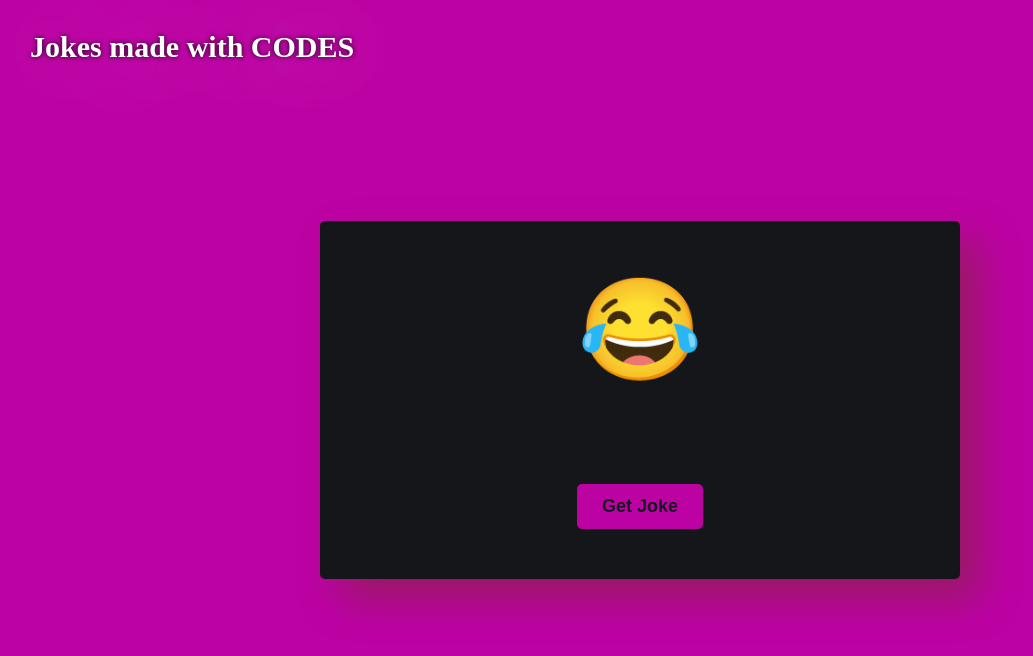
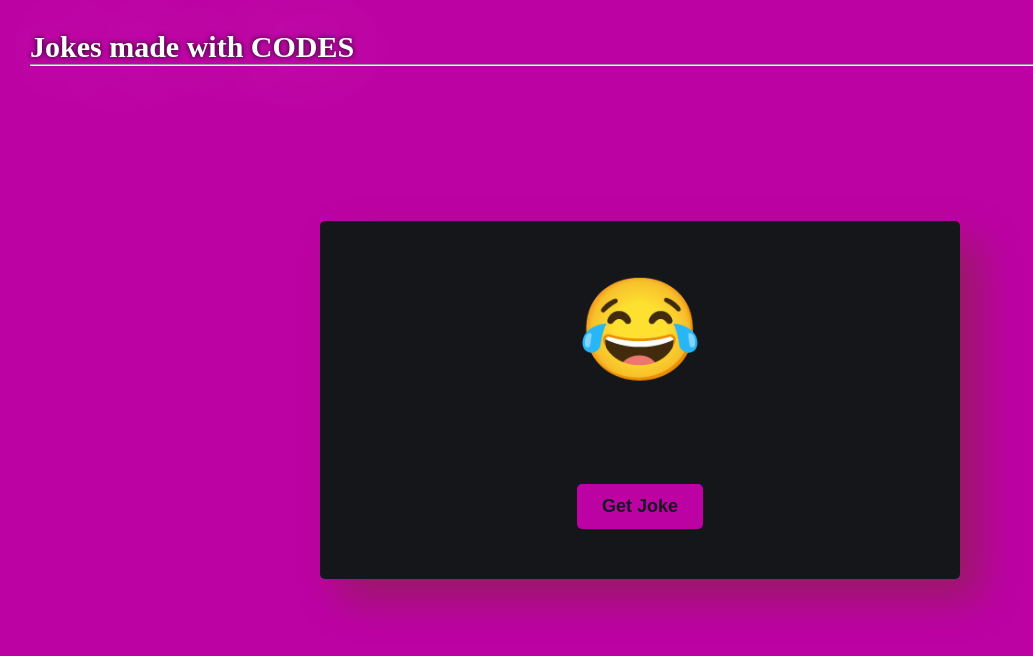
Before and after one commit to Uriakari/api_jokes, a plain HTML site: page index.html in a window 1280 px wide. Shown: the whole page, without its empty margins (0-1033 px from the left). Drawn offline with Linux system fonts and the light colour scheme; no server answers.

Commit message:
added changes

```diff
--- a/assets/css/style.css
+++ b/assets/css/style.css
@@ -51,7 +51,10 @@ h1 {
 }
 
 
-
+hr {
+    margin-left: 30px;
+    margin-right: 30px;
+}
 
 body {
     background-color: #bd02a4;
--- a/index.html
+++ b/index.html
@@ -4,7 +4,7 @@
 <head>
     <meta charset="UTF-8">
     <meta name="viewport" content="width=device-width, initial-scale=1.0">
-    <title>Joke made with Codes | Just for Laughs</title>
+    <title>Jokes made with Codes | Just for Laughs</title>
 
     <link rel="stylesheet" href="./assets/css/style.css">
     <link rel="stylesheet" href="./assets/css/reset.css">
@@ -12,22 +12,14 @@
 </head>
 
 <body>
-    <!-- <nav>
-        <ul>
-            <li>
-                <a href="#">Home</a>
-                <a href="#">About</a>
-                <a href="#">Category</a>
-                <a href="#">Blog</a>
-                <a href="#">Contact</a>
-            </li>
-        </ul>
+    <nav>
+        <h1> Jokes made with CODES</h1>
+
     </nav>
-    <hr> -->
+    <hr>
 
 
     <section class="hero">
-        <h1> Jokes made with CODES</h1>
         <div class="wrapper">
             <span>&#128514</span>
             <p id="joke"></p>
```
